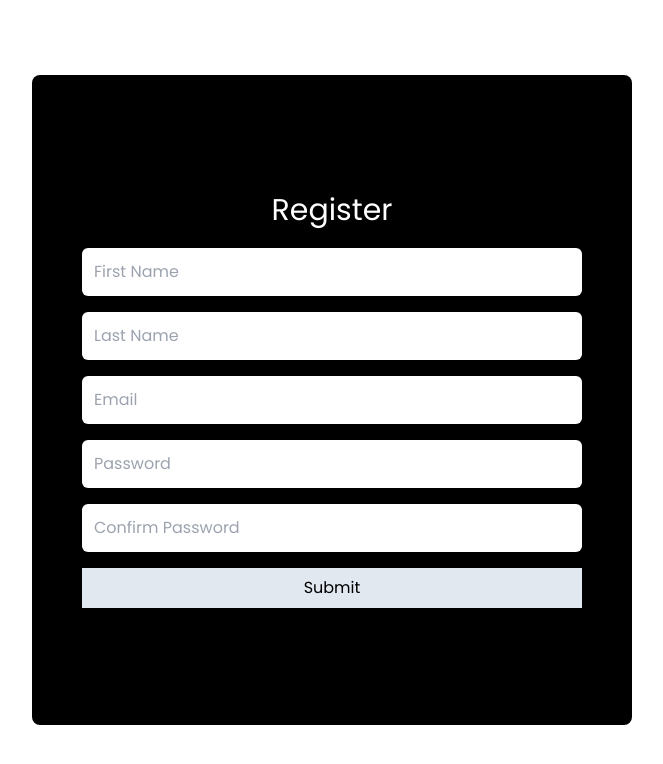
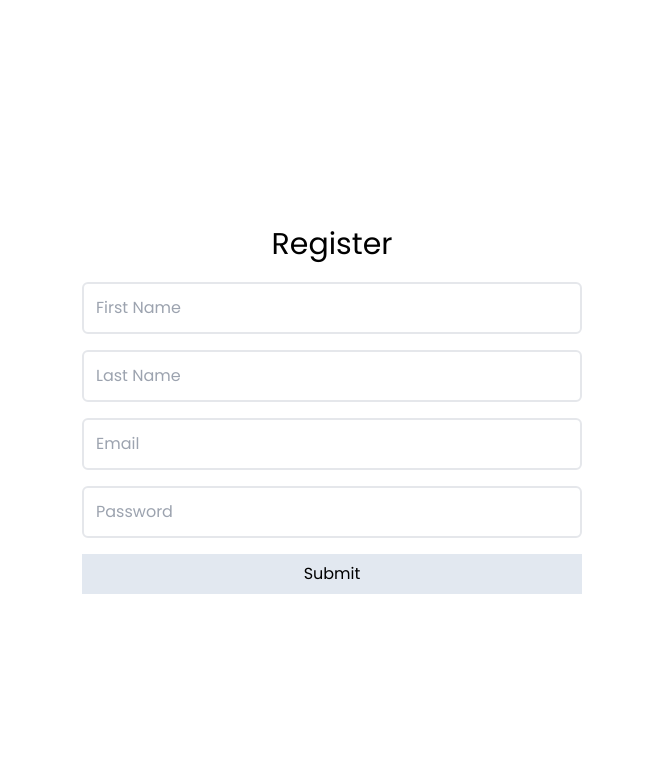
Before and after one commit to joseph-lang7/Vacay-Master, a React (Vite) app in the folder client/: page /register in a window 1280 px wide. Shown: the top 764 px of the page, without its empty margins (308-971 px from the left). Built offline with nearby package versions, Linux system fonts and the light colour scheme.

Commit message:
Add register form

```diff
--- a/client/src/pages/RegisterPage.jsx
+++ b/client/src/pages/RegisterPage.jsx
@@ -2,61 +2,70 @@ import { useForm } from "react-hook-form";
 import { DevTool } from "@hookform/devtools";
 const RegisterPage = () => {
   const form = useForm();
-  const { register, control, handleSubmit } = form;
+  const { register, control, handleSubmit, formState } = form;
+  const { errors } = formState;
 
   const onSubmit = (data) => {
     console.log("Form submitted", data);
   };
   return (
     <div className="w-screen h-screen flex justify-center items-center">
-      <div className="w-[350px] h-[650px] sm:w-[400px] md:w-[600px] bg-black rounded-lg flex flex-col items-center  justify-center">
+      <div className="rounded-lg flex flex-col items-center p-4">
+        <h1 className="text-black text-3xl text-center pb-5 mt-5">Register</h1>
         <div>
-          <h1 className="text-white text-3xl text-center pb-5">Register</h1>
           <form
             onSubmit={handleSubmit(onSubmit)}
-            className="flex flex-col gap-4"
+            className="flex flex-col gap-1"
             noValidate
           >
             <input
-              className="p-3 rounded-md w-[250px] md:w-[500px] "
+              className="p-3 border-2 rounded-md w-[250px] md:w-[500px] focus:border-slate-800 focus:shadow-lg"
               placeholder="First Name"
               type="text"
               id="firstName"
-              {...register("firstName")}
+              {...register("firstName", {
+                required: { value: true, message: "First name is required." },
+              })}
               title="First Name"
             />
+            <p className="text-red-500 mb-2">{errors.firstName?.message}</p>
             <input
-              className="p-3 rounded-md "
+              className="p-3 border-2 rounded-md w-[250px] md:w-[500px] focus:border-slate-800 focus:shadow-lg"
               placeholder="Last Name"
               type="text"
               id="lastName"
               title="Last Name"
-              {...register("lastName")}
+              {...register("lastName", {
+                required: { value: true, message: "Last name is required" },
+                pattern: {
+                  value: "",
+                  message: "Invalid email format",
+                },
+              })}
             />
+            <p className="text-red-500 mb-2">{errors.lastName?.message}</p>
             <input
-              className="p-3 rounded-md "
+              className="p-3 border-2 rounded-md w-[250px] md:w-[500px] focus:border-slate-800 focus:shadow-lg"
               placeholder="Email"
               type="text"
               id="email"
               title="Email"
-              {...register("email")}
+              {...register("email", {
+                required: { value: true, message: "Email is required" },
+              })}
             />
+            <p className="text-red-500 mb-2">{errors.email?.message}</p>
             <input
-              className="p-3 rounded-md "
+              className="p-3 border-2 rounded-md w-[250px] md:w-[500px] focus:border-slate-800 focus:shadow-lg "
               placeholder="Password"
               type="password"
               id="password"
               title="Password"
-              {...register("password")}
+              {...register("password", {
+                required: { value: true, message: "Password is required" },
+              })}
             />
-            <input
-              className="p-3 rounded-md "
-              placeholder="Confirm Password"
-              type="password"
-              {...register("confirmPassword")}
-              title="Confirm Password"
-              id="confirmPassword"
-            />
+            <p className="text-red-500 mb-2">{errors.password?.message}</p>
             <button className="p-2 bg-slate-200">Submit</button>
           </form>
           <DevTool control={control} />
```
